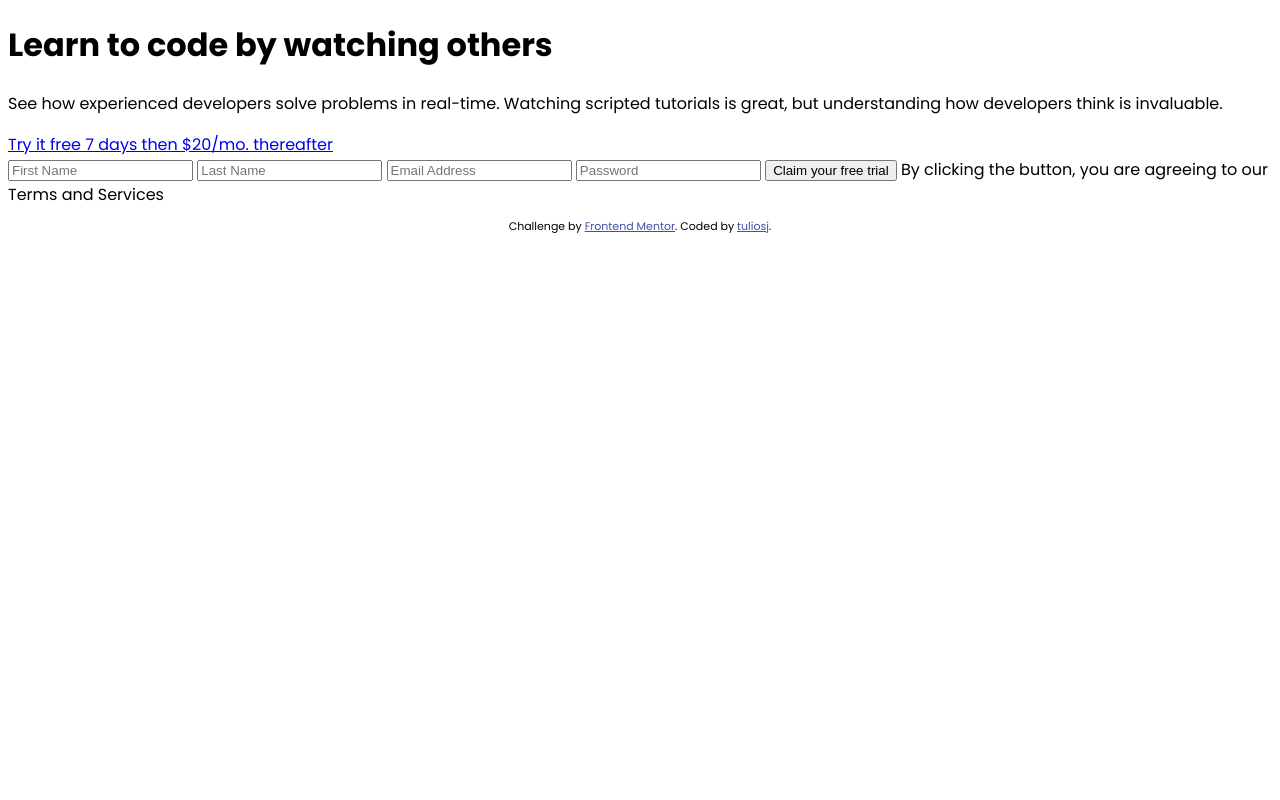
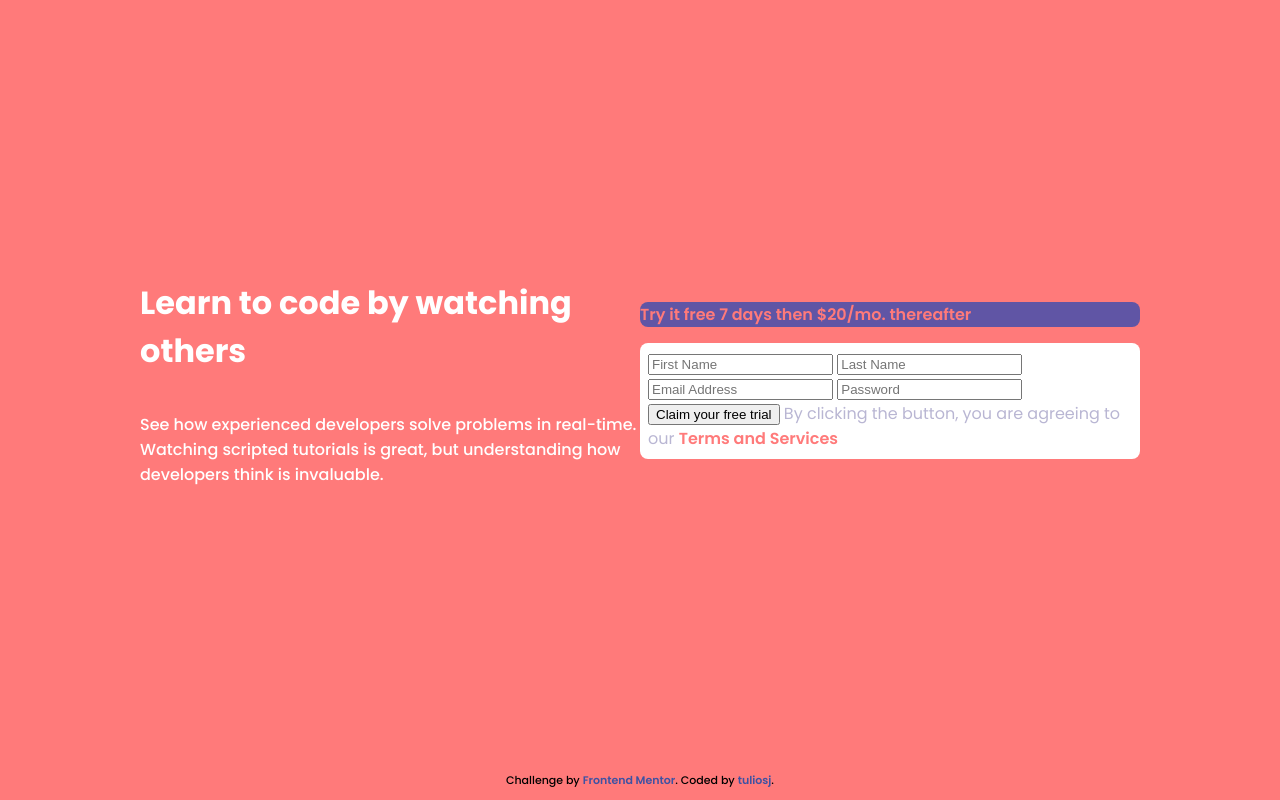
Before and after one commit to tuliosj/frontendmentor, a plain HTML site: page Newbie/IntroWithSignUpForm/index.html in a window 1280 px wide. Drawn offline with Linux system fonts and the light colour scheme.

Commit message:
Main flex distribution

```diff
--- a/Newbie/IntroWithSignUpForm/index.html
+++ b/Newbie/IntroWithSignUpForm/index.html
@@ -33,14 +33,15 @@
   </head>
   <body>
     <div class="container">
+      <div class="content">
         <div class="description">
           <h1>
             Learn to code by watching others
           </h1>
           <p>
             See how experienced developers solve problems in real-time. Watching
-          scripted tutorials is great, but understanding how developers think is
-          invaluable.
+            scripted tutorials is great, but understanding how developers think
+            is invaluable.
           </p>
         </div>
         <div class="form">
@@ -75,8 +76,8 @@
               />
               <button type="submit">Claim your free trial</button>
               <span class="helper"
-              >By clicking the button, you are agreeing to our Terms and
-              Services</span
+                >By clicking the button, you are agreeing to our
+                <a href="#">Terms and Services</a></span
               >
             </form>
           </div>
@@ -91,5 +92,6 @@
           >. Coded by <a href="https://github.com/tuliosj">tuliosj</a>.
         </p>
       </footer>
+    </div>
   </body>
 </html>
--- a/Newbie/IntroWithSignUpForm/styles.css
+++ b/Newbie/IntroWithSignUpForm/styles.css
@@ -1,3 +1,101 @@
+/* Colors */
+:root {
+  --red: hsl(0, 100%, 74%);
+  --green: hsl(154, 59%, 51%);
+  --blue: hsl(248, 32%, 49%);
+  --dark-blue: hsl(249, 10%, 26%);
+  --grayish-blue: hsl(246, 25%, 77%);
+}
+
+/* Body */
+html {
+  height: 100vh;
+}
+
 body {
+  background-color: var(--red);
   font-family: "Poppins", sans-serif;
+  font-size: 16px;
+  margin: 0;
+  min-height: 100vh;
 }
+
+.container {
+  display: flex;
+  flex-direction: column;
+
+  min-height: 100vh;
+}
+
+.content {
+  display: flex;
+  justify-content: center;
+  flex-wrap: wrap;
+
+  flex-grow: 2;
+}
+
+/* remove later */
+.content > * {
+  display: flex;
+  flex-direction: column;
+  justify-content: center;
+
+  max-width: 500px;
+}
+
+footer {
+  display: flex;
+  align-items: center;
+  justify-content: center;
+}
+
+/* Descriptive Text */
+
+.description {
+  color: #fff;
+}
+
+h1 {
+  font-weight: 700;
+}
+
+p {
+  font-weight: 500;
+}
+
+/* Form */
+
+.form {
+  display: flex;
+  justify-content: center;
+  flex-direction: column;
+}
+
+.form > * {
+  margin: 8px 0;
+  border-radius: 8px;
+}
+
+.try-it {
+  background-color: var(--blue);
+}
+
+/* Card */
+
+.card {
+  background-color: #fff;
+  padding: 8px;
+}
+
+/* Text Helper */
+
+.helper {
+  color: var(--grayish-blue);
+}
+
+a {
+  font-weight: 600;
+  text-decoration: none;
+  color: var(--red);
+}
```
Lines whose indentation alone changed are shown as unchanged.
